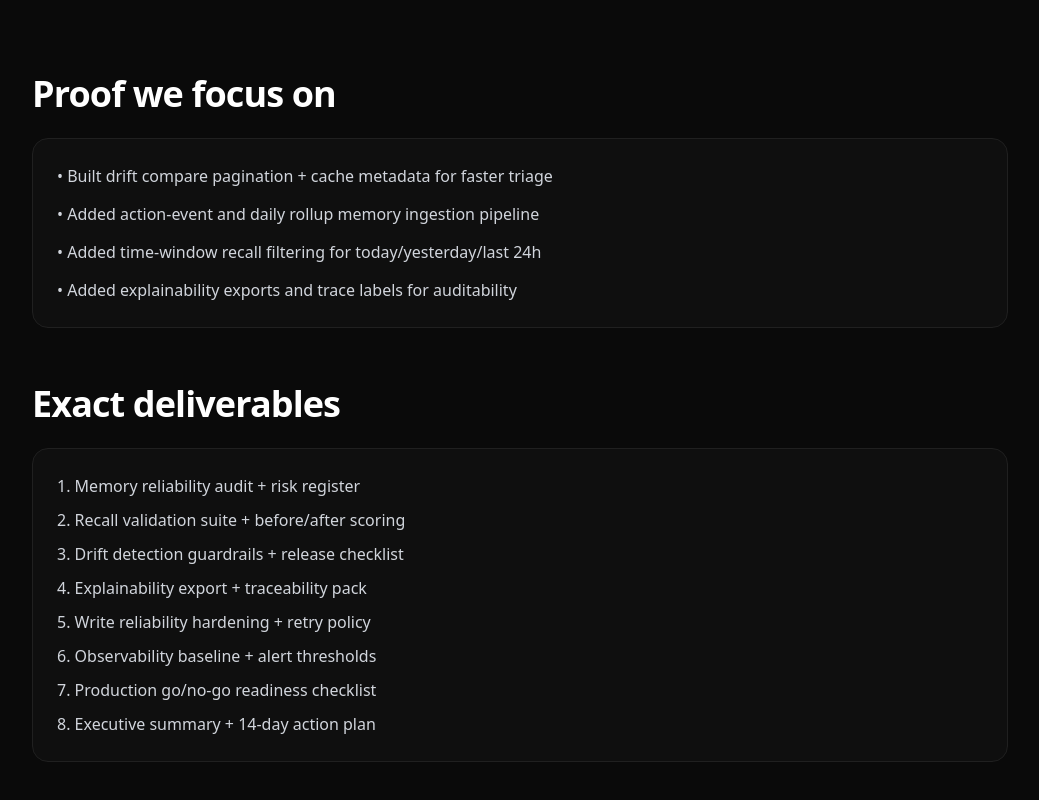
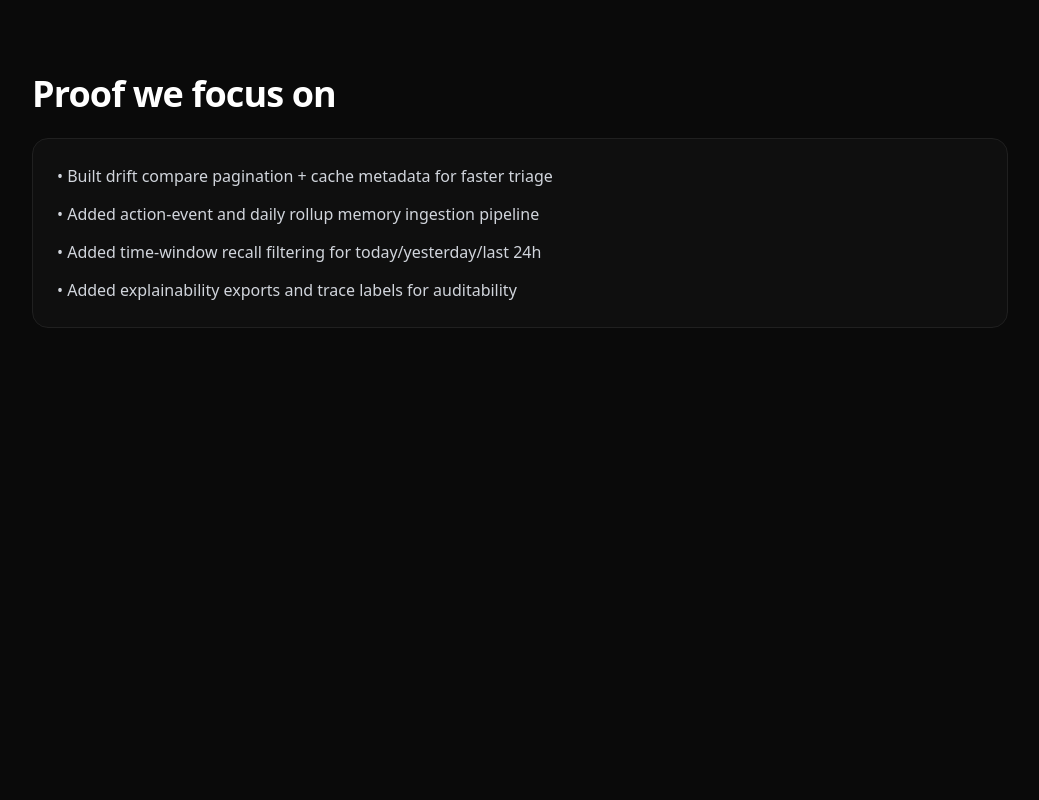
Before and after one commit to jlgrimes/conch-web, a Next.js app: page /reliability in a window 1280 px wide. Shown: the part 923-1723 px from the top of the page, without its empty margins (120-1159 px from the left). After the commit the page ends 1307 px from the top, so only its background shows below. Built offline with nearby package versions, Linux system fonts and the light colour scheme.

Commit message:
fix(web): remove internal deliverables section from public reliability page

```diff
--- a/app/reliability/page.tsx
+++ b/app/reliability/page.tsx
@@ -116,25 +116,6 @@ export default function ReliabilityPage() {
         </FadeIn>
       </section>
 
-      <section className="w-full max-w-5xl px-6 pb-16 md:pb-24">
-        <FadeIn>
-          <h2 className="text-3xl md:text-4xl font-semibold text-white tracking-tight mb-6">Exact deliverables</h2>
-        </FadeIn>
-        <FadeIn delay={0.1}>
-          <div className="bg-[#0f0f0f] border border-[#202020] rounded-2xl p-6">
-            <ol className="space-y-2 text-gray-300 leading-relaxed list-decimal list-inside">
-              <li>Memory reliability audit + risk register</li>
-              <li>Recall validation suite + before/after scoring</li>
-              <li>Drift detection guardrails + release checklist</li>
-              <li>Explainability export + traceability pack</li>
-              <li>Write reliability hardening + retry policy</li>
-              <li>Observability baseline + alert thresholds</li>
-              <li>Production go/no-go readiness checklist</li>
-              <li>Executive summary + 14-day action plan</li>
-            </ol>
-          </div>
-        </FadeIn>
-      </section>
     </main>
   );
 }
```
